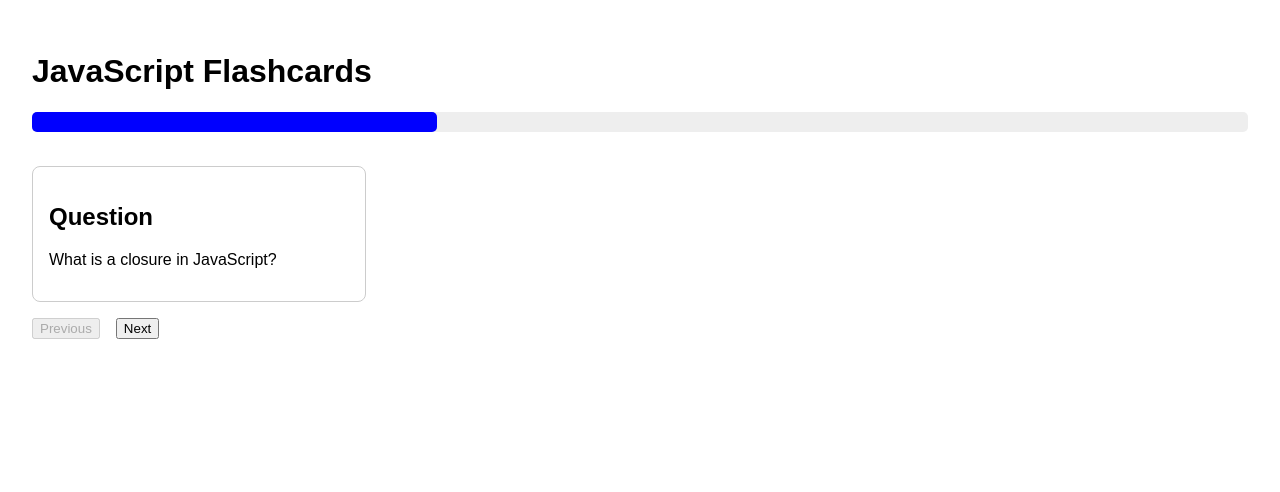
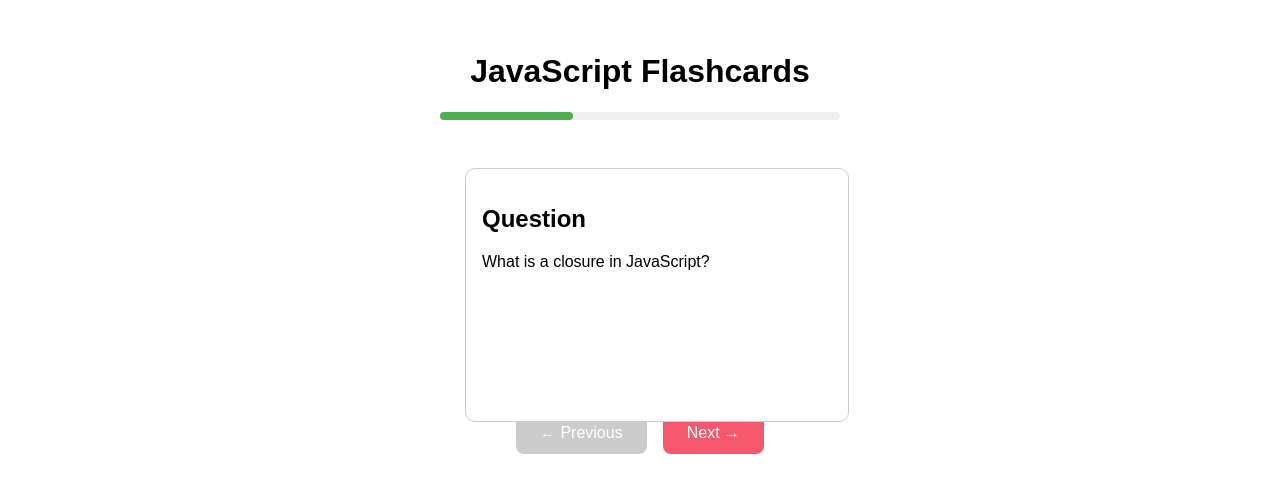
Before and after one commit to anerimoradia/flashcards-app, a React (Create React App) app: page / in a window 1280 px wide. Shown: the top 492 px of the page. Built offline with nearby package versions, Linux system fonts and the light colour scheme.

Commit message:
Enhance UI and functionality of flashcard app by improving layout, adding button styles, and implementing a flip animation for flashcards

```diff
--- a/src/App.js
+++ b/src/App.js
@@ -22,29 +22,67 @@ function App() {
   const currentCard = flashcards[index];
 
   return (
-    <div style={{ padding: "2rem", fontFamily: "sans-serif" }}>
+    <div
+      style={{
+        padding: "2rem",
+        fontFamily: "sans-serif",
+        display: "flex",
+        flexDirection: "column",
+        alignItems: "center",
+        maxWidth: "400px",
+        width: "100%",
+        margin: "0 auto"
+      }}
+    >
       <h1>JavaScript Flashcards</h1>
+
       <ProgressBar current={index} total={flashcards.length} />
-      <br />
+
       <Flashcard
         question={currentCard.question}
         answer={currentCard.answer}
       />
 
-      <div style={{ marginTop: "1rem" }}>
+      <div
+        style={{
+          marginTop: "1.5rem",
+          display: "flex",
+          justifyContent: "center",
+          gap: "1rem",
+          width: "100%",
+          maxWidth: "350px"
+        }}
+      >
         <button
           onClick={() => setIndex(index - 1)}
           disabled={index === 0}
-          style={{ marginRight: "1rem" }}
+          style={{
+            padding: "0.75rem 1.5rem",
+            fontSize: "1rem",
+            borderRadius: "8px",
+            border: "none",
+            background: index === 0 ? "#ccc" : "#667eea",
+            color: "white",
+            cursor: index === 0 ? "not-allowed" : "pointer"
+          }}
         >
-          Previous
+          ← Previous
         </button>
 
         <button
           onClick={() => setIndex(index + 1)}
           disabled={index === flashcards.length - 1}
+          style={{
+            padding: "0.75rem 1.5rem",
+            fontSize: "1rem",
+            borderRadius: "8px",
+            border: "none",
+            background: index === flashcards.length - 1 ? "#ccc" : "#f5576c",
+            color: "white",
+            cursor: index === flashcards.length - 1 ? "not-allowed" : "pointer"
+          }}
         >
-          Next
+          Next →
         </button>
       </div>
     </div>
--- a/src/Flashcard.js
+++ b/src/Flashcard.js
@@ -1,35 +1,67 @@
-import { useState } from 'react';
+import { useState } from "react";
 
 function Flashcard({ question, answer }) {
-    const [flipped, setIsFlipped] = useState(false);
+  const [flipped, setFlipped] = useState(false);
 
-    return(
+  return (
     <div
-            onClick={() => setIsFlipped(!flipped)}
+      onClick={() => setFlipped(!flipped)}
       style={{
-                border: "1px solid #ccc",
-                borderRadius: "8px",
-                padding: "1rem",
-                maxWidth: "300px",
-                marginTop: "1rem",
+        width: "350px",
+        height: "220px",
+        perspective: "1000px",
         cursor: "pointer",
-                background: flipped ? "#222" : "#fff",
-                color: flipped ? "#fff" : "#000",
-                transition: "0.3s ease"
+        marginTop: "2rem"
       }}
     >
-            {flipped ? (
-                <>
+      <div
+        style={{
+          width: "100%",
+          height: "100%",
+          borderRadius: "10px",
+          position: "relative",
+          transformStyle: "preserve-3d",
+          transition: "transform 0.6s",
+          transform: flipped ? "rotateY(180deg)" : "rotateY(0deg)"
+        }}
+      >
+        {/* Front */}
+        <div
+          style={{
+            position: "absolute",
+            width: "100%",
+            height: "100%",
+            backfaceVisibility: "hidden",
+            background: "white",
+            border: "1px solid #ccc",
+            borderRadius: "10px",
+            padding: "1rem"
+          }}
+        >
+          <h2>Question</h2>
+          <p>{question}</p>
+        </div>
+
+        {/* Back */}
+        <div
+          style={{
+            position: "absolute",
+            width: "100%",
+            height: "100%",
+            backfaceVisibility: "hidden",
+            background: "#222",
+            color: "white",
+            borderRadius: "10px",
+            padding: "1rem",
+            transform: "rotateY(180deg)"
+          }}
+        >
           <h2>Answer</h2>
           <p>{answer}</p>
-                </>
-            ) : (
-                <>
-                    <h2>Question</h2>
-                    <p>{question}</p>
-                </>
-            )}
+        </div>
+      </div>
     </div>
   );
 }
+
 export default Flashcard;
--- a/src/ProgressBar.js
+++ b/src/ProgressBar.js
@@ -2,18 +2,14 @@ function ProgressBar({ current, total }) {
     const percentage = ((current + 1) / total) * 100;
 
     return (
-        <div style ={{
-            width: "100%",
-            height: "20px",
-            background: "#eee",
-            borderRadius: "5px",
-            marginTop: "1rem",
-        }}>
-            <div style={{
+      <div style={{ width: "100%", height: "8px", background: "#eee", borderRadius: "5px", marginBottom: "1rem" }}>
+        <div
+          style={{
             width: `${percentage}%`,
             height: "100%",
-                background: "blue",
+            background: "#4caf50",
             borderRadius: "5px",
+            transition: "width 0.3s ease"
           }}
         ></div>
       </div>
```
Lines whose indentation alone changed are shown as unchanged.
